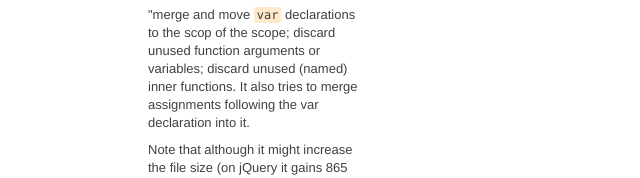
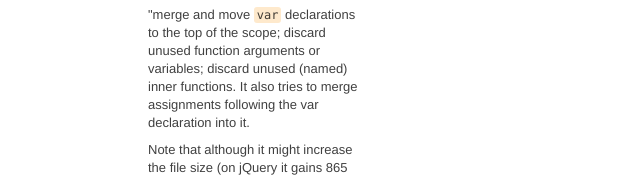
Before and after one commit to seutje/PimpMyCode, a plain HTML site: page index.html in a window 1280 px wide. Shown: the part 1219-1397 px from the top of the page, 22-662 px from the left. Drawn offline with Linux system fonts and the light colour scheme.

Commit message:
Fix typo (scop->top)

```diff
--- a/index.html
+++ b/index.html
@@ -196,7 +196,7 @@
     <div class="span4">
       <p>As well said in UglifyJS documentation:</p>
 
-      <p>"merge and move <code>var</code> declarations to the scop of the scope; discard unused function arguments or
+      <p>"merge and move <code>var</code> declarations to the top of the scope; discard unused function arguments or
         variables; discard unused (named) inner functions. It also tries to merge assignments following the var
         declaration into it.</p>
 
```
